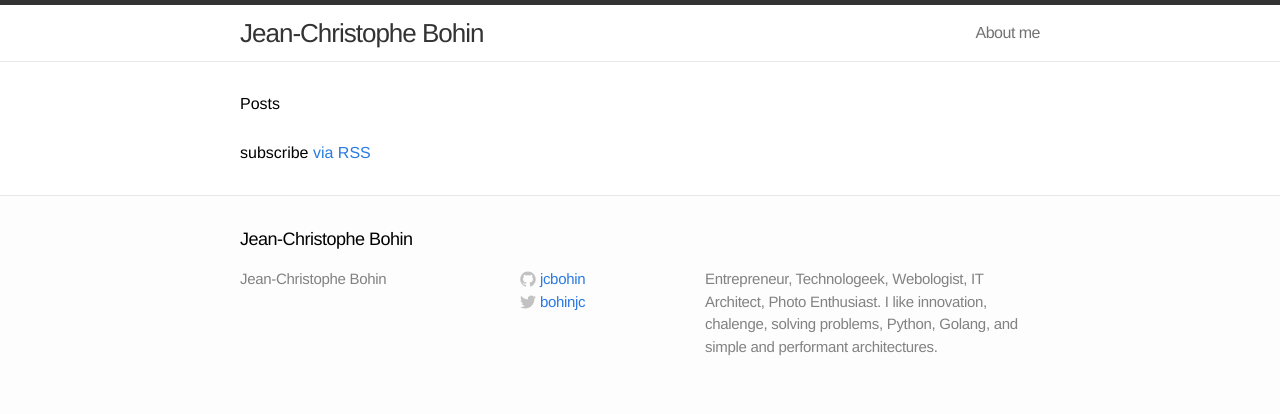
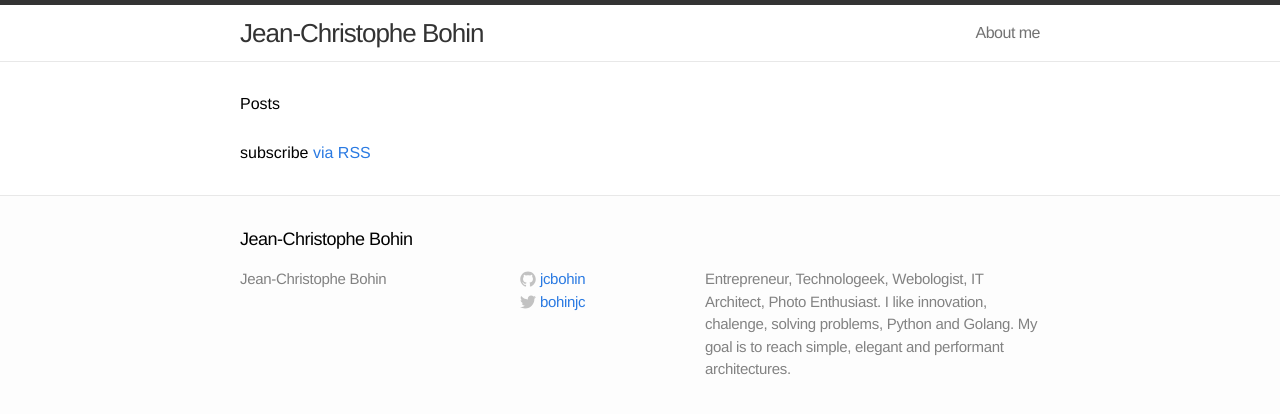
Before and after one commit to jcbohin/jcbohin.github.io, a Jekyll site: the page built from index.html, in a window 1280 px wide. Shown: the top 414 px of the page. Built offline with Jekyll 4.4.1, drawn with Linux system fonts in a browser that asks for light colours.

Commit message:
Update _config.yml

```diff
--- a/_config.yml
+++ b/_config.yml
@@ -1,7 +1,7 @@
 # Site settings
 title: Jean-Christophe Bohin
 email:
-description: "Entrepreneur, Technologeek, Webologist, IT Architect, Photo Enthusiast. I like innovation, chalenge, solving problems, Python, Golang, and simple and performant architectures."
+description: "Entrepreneur, Technologeek, Webologist, IT Architect, Photo Enthusiast. I like innovation, chalenge, solving problems, Python and Golang. My goal is to reach simple, elegant and performant architectures."
 baseurl: ""
 url: "http://jcbohin.github.io"
 twitter_username: bohinjc
```
